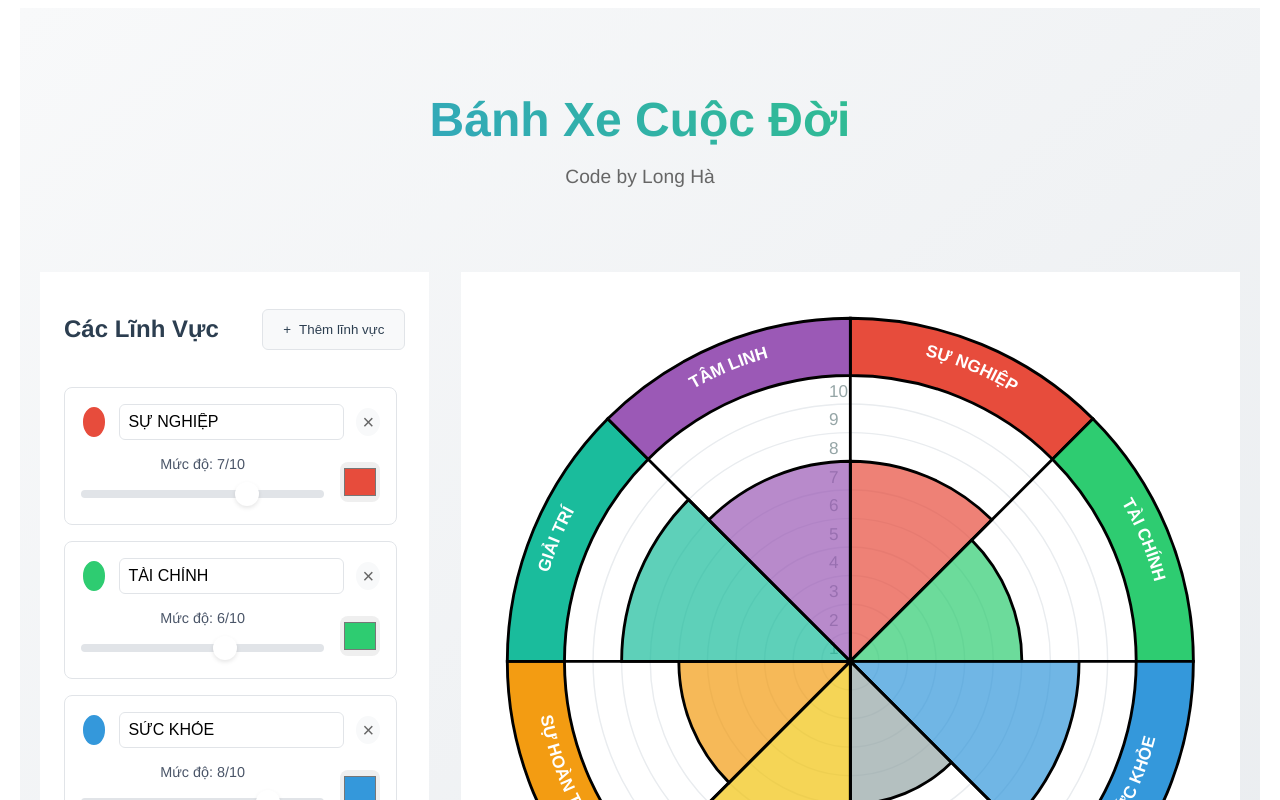
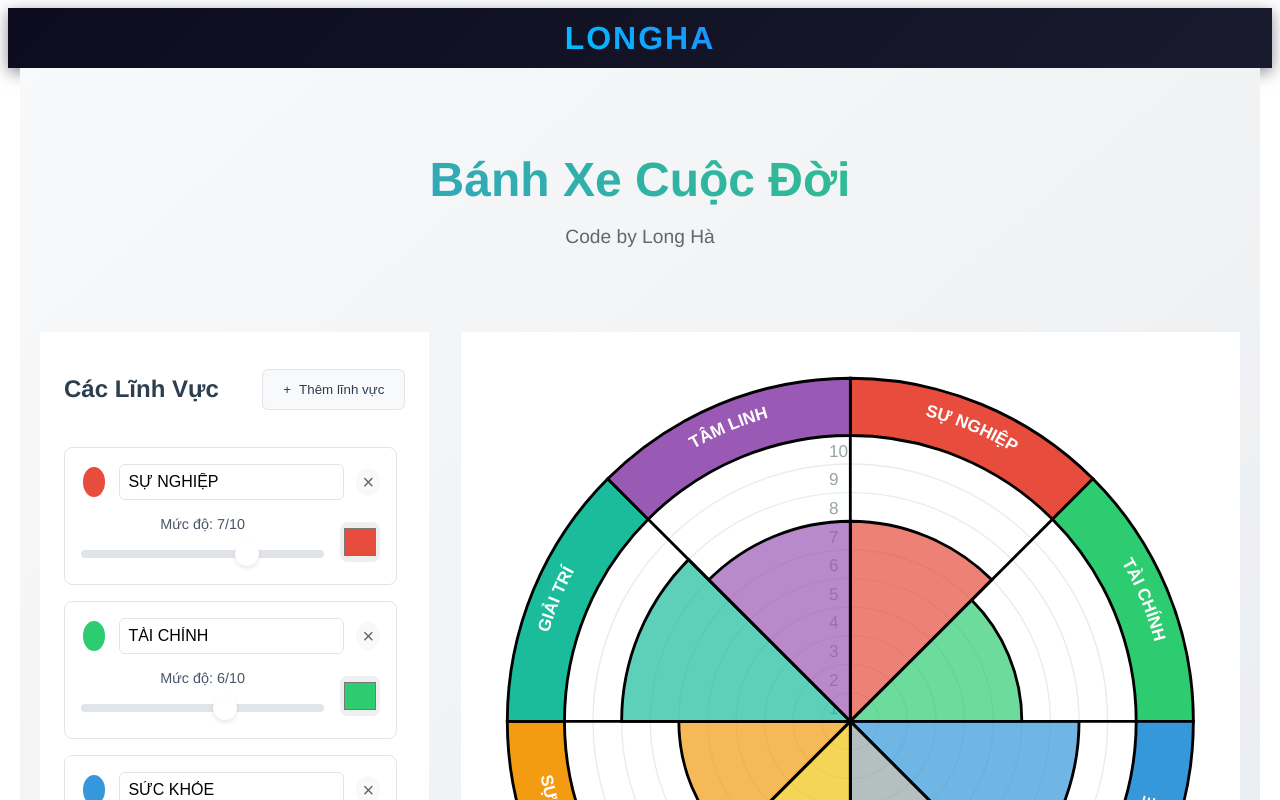
Before and after one commit to longhangoc/vue, a Vue app: page / in a window 1280 px wide. Shown: the top 800 px of the page. Built offline with nearby package versions, Linux system fonts and the light colour scheme.

Commit message:
Update Header.vue

```diff
--- a/src/components/Header.vue
+++ b/src/components/Header.vue
@@ -1,201 +1,42 @@
 <template>
   <header class="galaxy-header">
-    <div class="galaxy-background">
-      <div class="stars"></div>
-      <div class="shooting-stars">
-        <div
-          v-for="star in shootingStars"
-          :key="star.id"
-          class="shooting-star"
-          :style="{
-            left: `${star.left}%`,
-            animationDelay: `${star.delay}s`,
-            width: `${star.width}px`
-          }"
-        ></div>
-      </div>
-      <div class="nebula"></div>
-    </div>
     <div class="header-content">
-      <div class="logo-container">
-        <h1 class="galaxy-logo">
-          <span class="logo-text">LONGHA</span>
-          <span class="logo-subtext">❤️</span>
-        </h1>
-      </div>
+      <h1 class="galaxy-logo">LONGHA</h1>
     </div>
   </header>
 </template>
 
 <script>
 export default {
-  name: 'GalaxyHeader',
-  data() {
-    return {
-      shootingStars: Array.from({ length: 15 }, (_, index) => ({
-        id: index,
-        left: Math.random() * 100,
-        delay: Math.random() * 5,
-        width: 2 + Math.random() * 3
-      }))
-    }
-  }
+  name: 'GalaxyHeader'
 }
 </script>
 
 <style scoped>
 .galaxy-header {
-  position: relative;
   width: 100%;
-  height: 70px;
-  background-color: #0c0c1e;
-  overflow: hidden;
+  height: 60px;
+  background: linear-gradient(135deg, #0c0c1e, #1a1a2e);
   display: flex;
   align-items: center;
   justify-content: center;
-  box-shadow: 0 4px 15px rgba(0, 0, 255, 0.2);
-}
-
-.galaxy-background {
-  position: absolute;
-  top: 0;
-  left: 0;
-  width: 100%;
-  height: 100%;
-  overflow: hidden;
-}
-
-.stars {
-  position: absolute;
-  top: 0;
-  left: 0;
-  width: 100%;
-  height: 100%;
-  background-image:
-    radial-gradient(#ffffff 1px, transparent 1px),
-    radial-gradient(#ffffff 1px, transparent 1px);
-  background-size: 50px 50px;
-  background-position: 0 0, 25px 25px;
-  animation: twinkle 3s infinite alternate;
-}
-
-@keyframes twinkle {
-  0% { opacity: 0.6; }
-  100% { opacity: 1; }
-}
-
-.shooting-stars {
-  position: absolute;
-  top: 0;
-  left: 0;
-  width: 100%;
-  height: 100%;
-}
-
-.shooting-star {
-  position: absolute;
-  top: -10px;
-  height: 2px;
-  background: linear-gradient(to right, rgba(255,255,255,0.8), transparent);
-  transform: rotate(-45deg);
-  animation: shootingStar 3s linear infinite;
-  z-index: 10;
-}
-
-@keyframes shootingStar {
-  0% {
-    transform: translateX(-100%) rotate(-45deg);
-    opacity: 0;
-  }
-  50% {
-    opacity: 1;
-  }
-  100% {
-    transform: translateX(100vw) rotate(-45deg);
-    opacity: 0;
-  }
-}
-
-.nebula {
-  position: absolute;
-  top: 0;
-  left: 0;
-  width: 100%;
-  height: 100%;
-  background: radial-gradient(
-    ellipse at center,
-    rgba(87, 10, 160, 0.2) 0%,
-    rgba(12, 12, 30, 0) 70%
-  );
-  animation: nebula-flow 10s ease-in-out infinite alternate;
-}
-
-@keyframes nebula-flow {
-  0% { transform: scale(1); opacity: 0.5; }
-  100% { transform: scale(1.1); opacity: 0.7; }
-}
-
-.header-content {
-  position: relative;
-  z-index: 20;
-  display: flex;
-  align-items: center;
-  justify-content: center;
-  width: 100%;
-}
-
-.logo-container {
-  text-align: center;
+  box-shadow: 0 4px 15px rgba(26, 26, 46, 0.5);
 }
 
 .galaxy-logo {
-  margin: 0;
-  display: flex;
-  flex-direction: column;
-  align-items: center;
-  line-height: 1;
-}
-
-.logo-text {
-  font-size: 2.5rem;
-  font-weight: 900;
-  background: linear-gradient(
-    to right,
-    #00bfff,
-    #1e90ff,
-    #4169e1,
-    #0000cd
-  );
+  color: transparent;
+  background: linear-gradient(45deg, #00bfff, #1e90ff);
+  background-clip: text;
   -webkit-background-clip: text;
-  -webkit-text-fill-color: transparent;
-  background-clip: text;
-  text-shadow: 0 0 10px rgba(30, 144, 255, 0.5);
-  transition: transform 0.3s ease;
-}
-
-.logo-subtext {
-  font-size: 0.8rem;
-  color: #87cefa;
-  letter-spacing: 3px;
+  font-size: 2rem;
+  font-weight: bold;
+  letter-spacing: 2px;
   text-transform: uppercase;
-  margin-top: 5px;
-}
-
-.logo-text:hover {
-  transform: scale(1.05);
 }
 
 @media (max-width: 600px) {
-  .galaxy-header {
-    height: 60px;
-  }
-
-  .logo-text {
-    font-size: 2rem;
-  }
-
-  .logo-subtext {
-    font-size: 0.7rem;
+  .galaxy-logo {
+    font-size: 1.5rem;
   }
 }
 </style>
```
